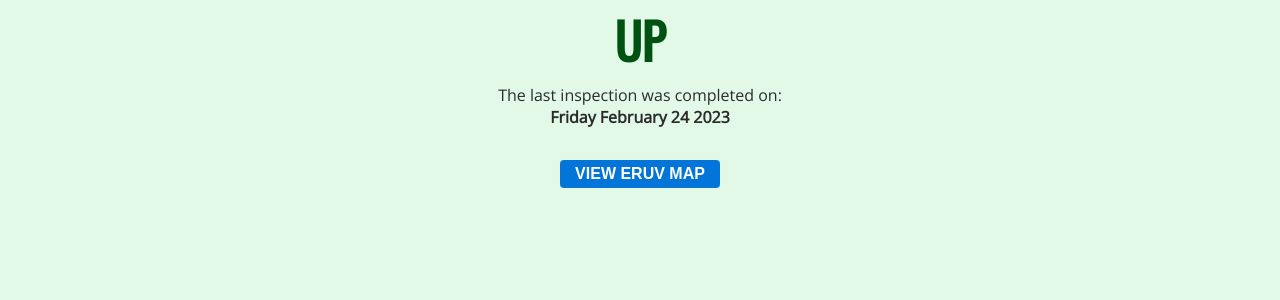
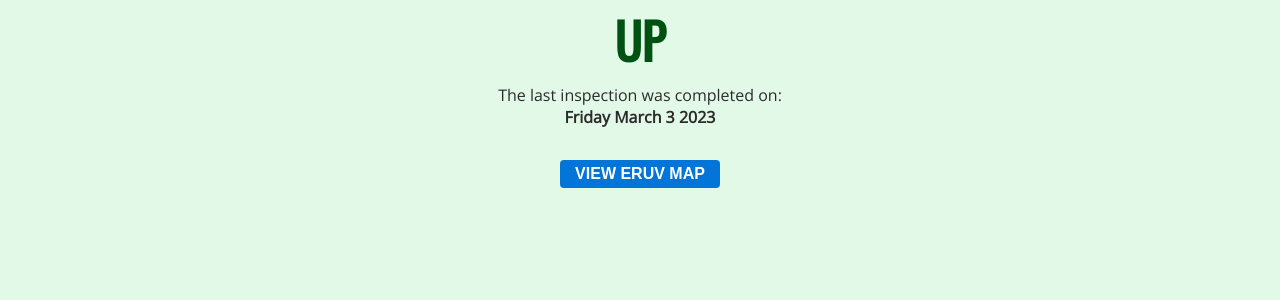
Before and after one commit to MisterGlass/eiruv, a Jekyll site: the page built from docs/index.md, in a window 1280 px wide. Shown: the part 132-432 px from the top of the page. Built offline with Jekyll 4.4.1, drawn with Linux system fonts in a browser that asks for light colours; our own code applies the rules of GitHub Pages for plain Markdown files.

Commit message:
Update eruv_status.yml

```diff
--- a/docs/_data/eruv_status.yml
+++ b/docs/_data/eruv_status.yml
@@ -1,3 +1,3 @@
 status: "Up"
-date: "Friday February 24 2023"
+date: "Friday March 3 2023"
 details: ""
```
